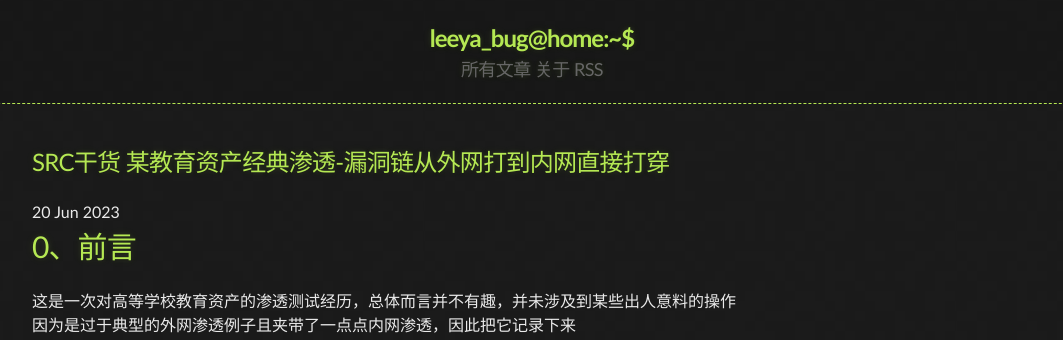
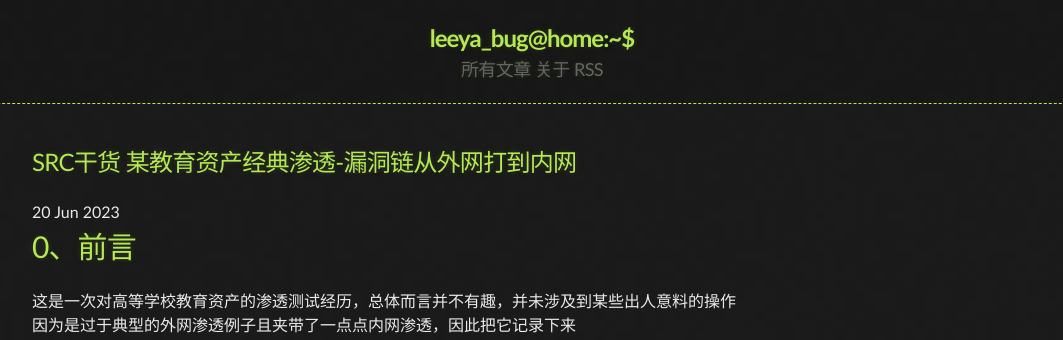
Before and after one commit to Leeyangee/leeyangee.github.io, a Jekyll site: the page built from _posts/2023-06-20-SRC干货 某教育资产经典渗透-漏洞链从外网打到内网.md, in a window 1280 px wide. Shown: the top 340 px of the page, without its empty margins (108-1171 px from the left). Built offline with Jekyll 4.4.1, drawn with Linux system fonts in a browser that asks for light colours.

Commit message:
Update and rename 2023-06-20-SRC干货 某教育资产经典渗透-漏洞链从外网打到内网直接打穿.md to 2023-06-20-SRC干货 某教育资产经典渗透-漏洞链从外网打到内网.md

```diff
--- a/_posts/2023-06-20-SRC干货 某教育资产经典渗透-漏洞链从外网打到内网直接打穿.md
+++ b/_posts/2023-06-20-SRC干货 某教育资产经典渗透-漏洞链从外网打到内网.md
@@ -1,5 +1,5 @@
 ---
-title: SRC干货 某教育资产经典渗透-漏洞链从外网打到内网直接打穿
+title: SRC干货 某教育资产经典渗透-漏洞链从外网打到内网
 published: true
 ---
 
```
